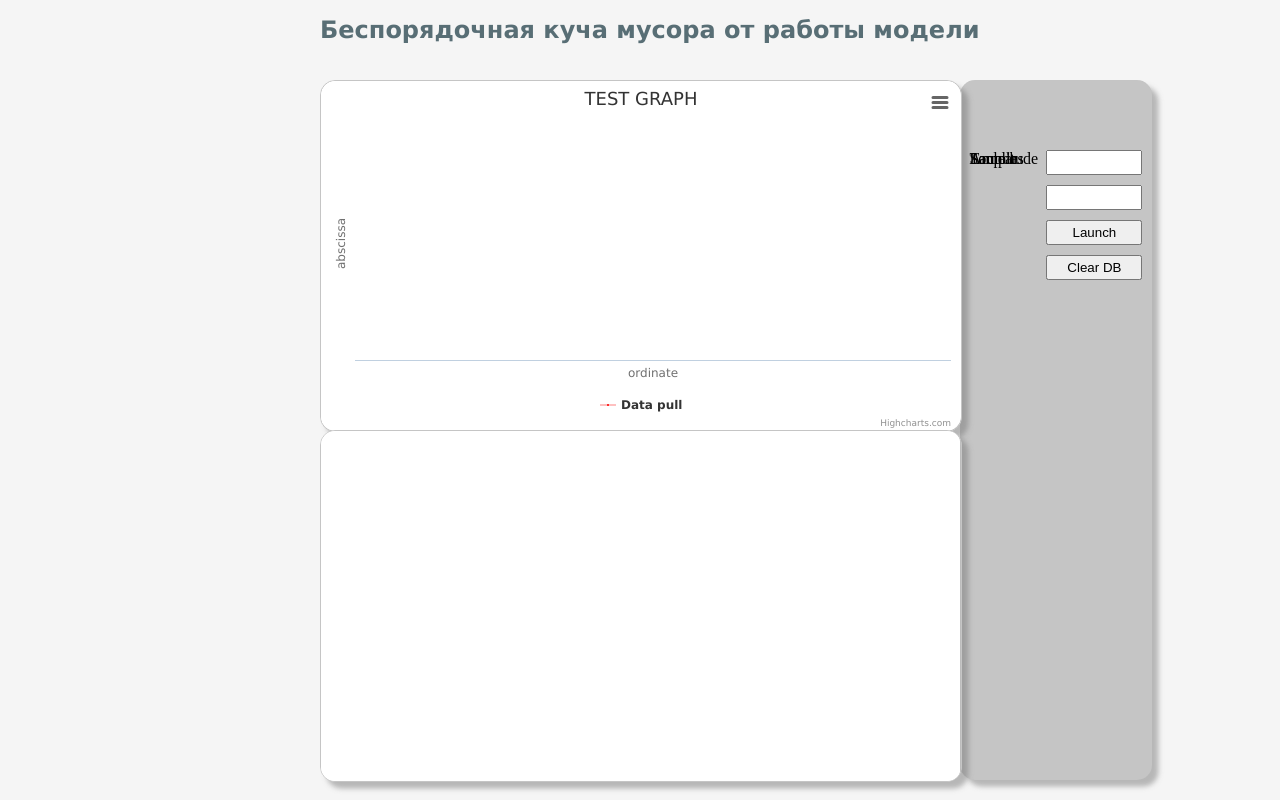
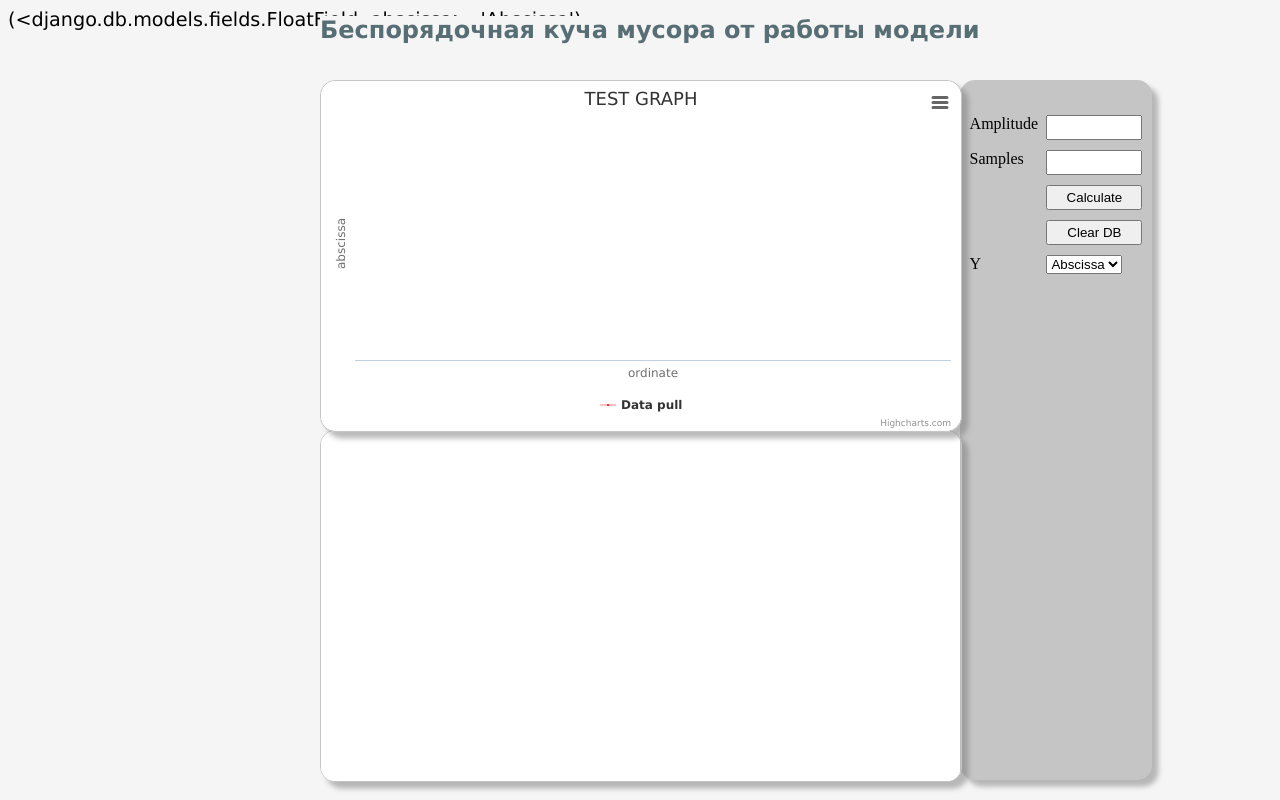
Before and after one commit to vetakim/Lucy, a Django app: page /ElfenLied/home/ in a window 1280 px wide. Run offline with Django 3.2, Linux system fonts and the light colour scheme; data that the repository does not hold is empty; some libraries are stand-ins or nearby versions.

Commit message:
Метки поставлены на место

```diff
--- a/Lucy/ElfenLied/forms.py
+++ b/Lucy/ElfenLied/forms.py
@@ -1,18 +1,23 @@
-from django.forms import FloatField, BooleanField, IntegerField
+from django.forms import *
 from django import forms
+from .models import Point
 
 class CalcParams(forms.Form):
 
     amplitude = FloatField(label="Amplitude",
             widget=forms.TextInput(attrs={'class': 'amp', 'type':
-                'number', 'style': 'top: 10%', 'step': '1e-6'}))
+                'number', 'style': 'top: 5%', 'step': '1e-6'}))
 
     samples = IntegerField(label="Samples",
                 widget=forms.TextInput(attrs={'class': 'amp', 'type':
-                    'number', 'style': 'top: 15%'}))
+                    'number', 'style': 'top: 10%'}))
 
-    launch = BooleanField(required=False, widget=forms.TextInput(attrs={'class': 'cle',
-        'type': 'submit', 'value': 'Launch', 'style': 'top: 20%'}))
+    launch = BooleanField(required=False, label='',widget=forms.TextInput(attrs={'class': 'cle',
+        'type': 'submit', 'value': 'Calculate', 'style': 'top: 15%'}))
 
-    toclear = BooleanField(required=False, widget=forms.TextInput(attrs={'class': 'cle',
-        'type': 'submit', 'value': 'Clear DB', 'style': 'top: 25%'}))
+    toclear = BooleanField(required=False, label='',widget=forms.TextInput(attrs={'class': 'cle',
+        'type': 'submit', 'value': 'Clear DB', 'style': 'top: 20%'}))
+
+    choose_points = ChoiceField(required=False, label='Y',
+            choices=Point.CHOICES,
+            widget=forms.Select(attrs={'class': 'cle', 'style': 'top: 25%'}))
--- a/Lucy/ElfenLied/models.py
+++ b/Lucy/ElfenLied/models.py
@@ -4,6 +4,11 @@
     abscissa = models.FloatField()
     ordinate = models.FloatField()
     noise = models.FloatField()
+    CHOICES = (
+            (abscissa, 'Abscissa'),
+            (ordinate, 'Ordinate'),
+            (noise, 'Noise')
+            )
 
 
 # Create your models here.
--- a/Lucy/ElfenLied/templates/lucyDJ/base.html
+++ b/Lucy/ElfenLied/templates/lucyDJ/base.html
@@ -128,6 +128,7 @@
             .cle{
                 position: absolute;
                 top: 20%;
+                left: 45%;
             }
             label {
                 position: absolute;
--- a/Lucy/ElfenLied/templates/lucyDJ/home.html
+++ b/Lucy/ElfenLied/templates/lucyDJ/home.html
@@ -1,17 +1,39 @@
 {% extends "lucyDJ/base.html" %}
+{% load calcfilters %}
 {% block content %}
 <h1> Беспорядочная куча мусора от работы модели</h1>
 
 <div class="buttonpanel">
         {{ form.parameters.items }}
     <form action="" method="get">
-        {% for field in form %}
-        <label style={'top': {{ forloop.counter|add:5 }}%}> {{ field.label }}</label>
+        {% for field in form%}
+        <label style="top: {{ forloop.counter|mul:5 }}%"> {{ field.label }}</label>
         {{ field }}
         {% endfor %}
-        {{ form.toclear }}
-        {{ form.launch }}
     </form>
+</div>
+
+<p style="backgroud: #fa0000; top: 50%; left: 75%"> {{ graph_y }} </p>
+
+<div class="rubberblock" style="top: 53.75%">
+    <div class="rubberblock-inner">
+        <table>
+            <thead>
+                <tr>
+                    {% for key in lines|first %}
+                    <td> {{ key }} </td>
+                    {% endfor %}
+                </tr>
+            </thead>
+            {% for line in lines %}
+            <tr>
+                {% for key, value in line.items %}
+                <td> {{ value }} </td>
+                {% endfor %}
+            </tr>
+            {% endfor %}
+        </table>
+    </div>
 </div>
 
 <script>
@@ -47,7 +69,7 @@
             name: 'Data pull',
             data:
                 [{% for line in lines %}
-            [{{ line.abscissa }}, {{ line.ordinate }}],
+            [{{ line.abscissa }}, {{ line.ordinate}}],
             {% endfor %}]
         }]
     });
@@ -56,26 +78,4 @@
 
 <div id="container" class="rubberblock"> </div>
 
-<div class="rubberblock" style="top: 53.75%">
-    <div class="rubberblock-inner">
-        <table>
-            <thead>
-                <tr>
-                    {% for key in lines|first %}
-                    <td> {{ key }} </td>
-                    {% endfor %}
-                </tr>
-            </thead>
-            {% for line in lines %}
-            <tr>
-                {% for key, value in line.items %}
-                <td> {{ value }} </td>
-                {% endfor %}
-            </tr>
-            {% endfor %}
-        </table>
-    </div>
-</div>
-
-
 {% endblock %}
--- a/Lucy/templatefilters/calcfilters.py
+++ b/Lucy/ElfenLied/templatetags/calcfilters.py
@@ -2,6 +2,7 @@
 
 register = template.Library()
 
+@register.filter(name='mul')
 def mul(value, arg):
     '''multiplying'''
-    return value * arg
+    return value.__mul__(arg)
--- a/Lucy/ElfenLied/views.py
+++ b/Lucy/ElfenLied/views.py
@@ -1,6 +1,5 @@
 from django.shortcuts import render, render_to_response
 from django.http import HttpResponse
-from templatefilters import calcfilters
 from .models import *
 from .forms import *
 from .digen import gendi
@@ -17,6 +16,7 @@
     parameters = { 'amplitude' : 1.0, 'samples' : 360 }
     toclear = False
     launch = False
+    graph_y = Point.CHOICES[0]
 
     if request.method == 'GET':
         form = CalcParams(request.GET)
@@ -25,17 +25,22 @@
             parameters = form.cleaned_data
             toclear = parameters.pop('toclear')
             launch = parameters.pop('launch')
+            graph_y = parameters.pop('choose_points')
         else:
             print('FORM NOT VALID')
     else:
         form = CalcParams()
 
+    if launch:
+        entry_db(gendi(**parameters), Point)
+
     if toclear:
         Point.objects.all().delete()
-    elif launch:
-        entry_db(gendi(**parameters), Point)
+    print(graph_y)
 
     return render(request, 'lucyDJ/home.html',
-            {"form": form, "lines": Point.objects.values() })
+            {"form": form,
+             "graph_y": graph_y,
+             "lines": Point.objects.values()})
 
 # Create your views here.
--- a/Lucy/Lucy/settings.py
+++ b/Lucy/Lucy/settings.py
@@ -38,8 +38,8 @@
     'django.contrib.messages',
     'django.contrib.staticfiles',
     'mathfilters',
-    'templatefilters.calcfilters',
     'ElfenLied',
+    'ElfenLied.templatetags.calcfilters',
 ]
 
 MIDDLEWARE_CLASSES = [
```
Also changed, not shown: Lucy/ElfenLied/templatetags/__init__.py (added).
